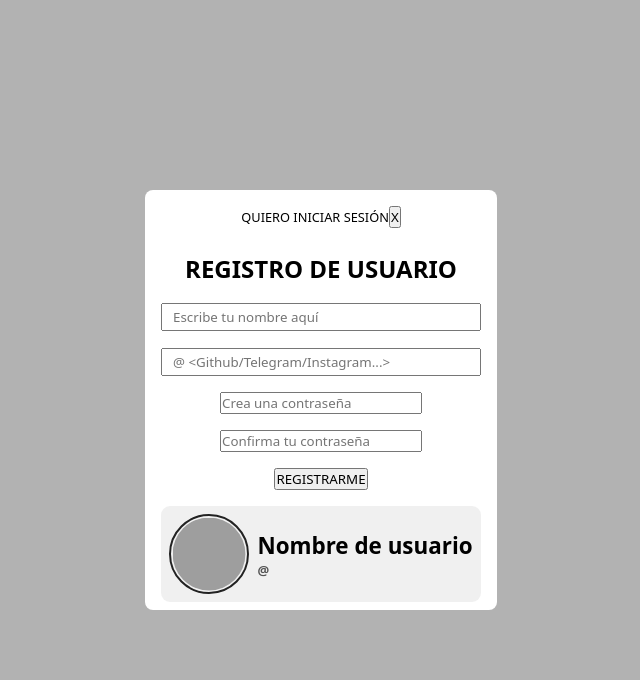
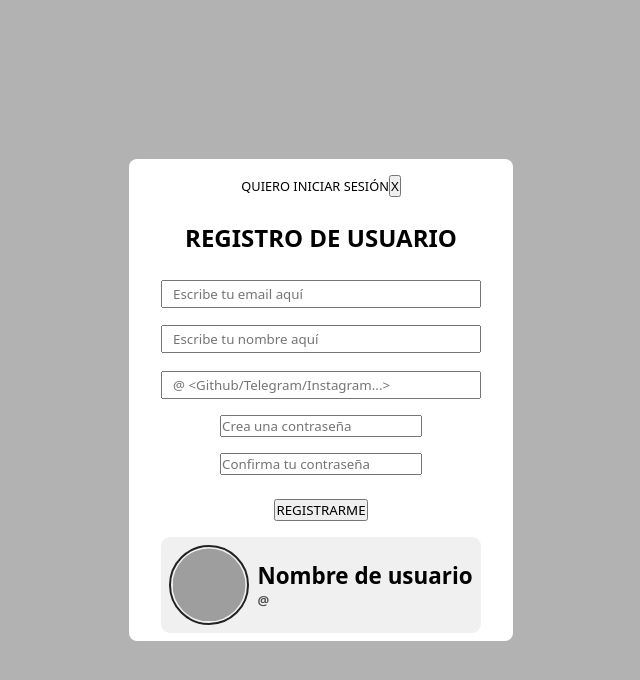
Before and after one commit to Gandino1984/bootplan, a React (Vite) app in the folder 00-bootplan/: page / in a window 1280 px wide. Shown: the top 680 px of the page, without its empty margins (319-959 px from the left). Built offline with nearby package versions, Linux system fonts and the light colour scheme; grey boxes are pictures that could not be loaded.

Commit message:
add email field

```diff
--- /dev/null
+++ b/00-bootplan/src/assets/UserComponents/UserInput/UserEmailInput.jsx
@@ -0,0 +1,27 @@
+import React, { useState } from 'react';
+
+// import './UserInput.css';
+
+
+export function UserEmailInput({onChange}) {
+
+  function UserEmailInputHandler(e){
+    e.preventDefault();
+    const email = e.target.value;
+    onChange(email);
+  }
+
+  return (
+    <>
+      <input
+            type="text"
+            id="email"
+            name="email"
+            onChange={UserEmailInputHandler}
+            placeholder="Escribe tu email aquí"
+      />
+    </>
+  )
+}
+
+export default UserEmailInput;
--- a/00-bootplan/src/assets/UserComponents/UserInput/UserModal.css
+++ b/00-bootplan/src/assets/UserComponents/UserInput/UserModal.css
@@ -21,6 +21,17 @@
 }
 
 .user-register-formContainer{
+    display: flex;
+    flex-direction: column;
+    gap: 1rem;
+    align-items: center;
+    justify-content: center;
+    padding: .5rem 1rem;
+    background-color: white;
+    border-radius: 8px;
+}
+
+.userformContainer{
     display: flex;
     flex-direction: column;
     gap: 1rem;
--- a/00-bootplan/src/assets/UserComponents/UserInput/UserModal.jsx
+++ b/00-bootplan/src/assets/UserComponents/UserInput/UserModal.jsx
@@ -1,4 +1,6 @@
 import React, { useState } from 'react';
+
+import UserEmailInput from './UserEmailInput.jsx';
 
 import UserInput from './UserInput.jsx';
 
@@ -17,7 +19,8 @@ export function UserModal(){
     const [isRegistered, setIsRegistered] = useState(false);
 
     const [formSlideIsUp, setFormSlideUp] = useState(true);
-
+    // const [formSlideIsDown, setFormSlideDown] = useState(true);
+    const [userEmail, setUserEmail] = useState('');
     const [userName, setUserName] = useState('');
     const [userAvatar, setUserAvatar] = useState('');
     const [userPassword, setUserPassword] = useState('');
@@ -37,10 +40,11 @@ export function UserModal(){
                         </div>
                         <h2 className='title-userModal'>{!isRegistered ? "REGISTRO DE USUARIO" : "INICIAR SESIÓN"}</h2>
                         <form className='user-register-form'>
-                                <div className='user-register-form'>
+                                <div className='userformContainer'>
+                                    <UserEmailInput onChange={setUserEmail} />
                                     <UserInput onChange={setUserName} />
                                     {!isRegistered && <AvatarInput onChange={setUserAvatar} /> }
-                                    <UserPasswordInput onchange={setUserPassword} />
+                                    <UserPasswordInput onChange={setUserPassword} />
                                     {!isRegistered && <UserPasswordConfirmationInput onchange={setUserPasswordConfirmation} /> }
                                 </div>
                             <button type="submit" className='user-form-submitBtn' onClick={submitBtnHandler}>{isRegistered ? "INICIO" : "REGISTRARME"}</button>
```
